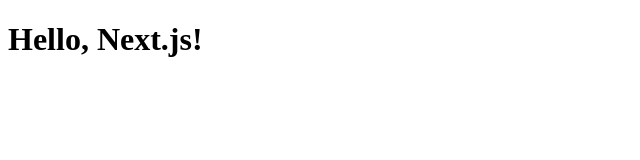
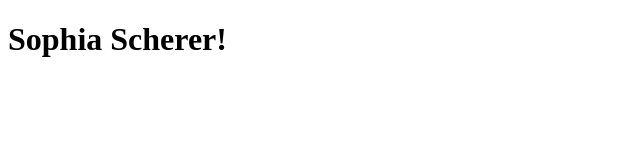
Before and after one commit to SophiaScherer/portfolio, a Next.js app: page / in a window 1280 px wide. Shown: the top 160 px of the page, without its empty margins (0-640 px from the left). Built offline with nearby package versions, Linux system fonts and the light colour scheme.

Commit message:
Update page.tsx

```diff
--- a/app/page.tsx
+++ b/app/page.tsx
@@ -1,3 +1,3 @@
 export default function Page() {
-    return <h1>Hello, Next.js!</h1>
+    return <h1>Sophia Scherer!</h1>
 }
```
